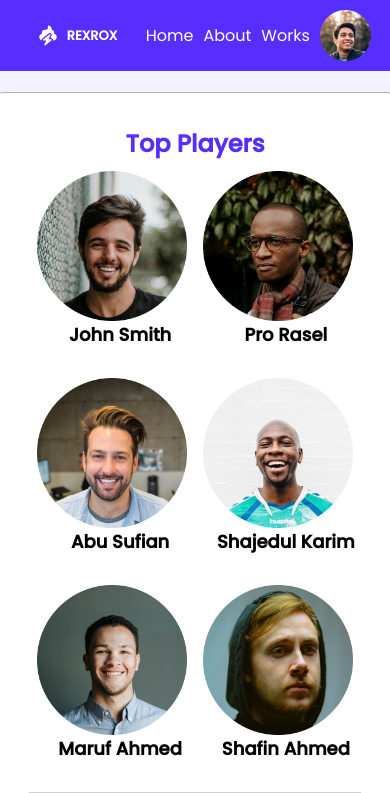
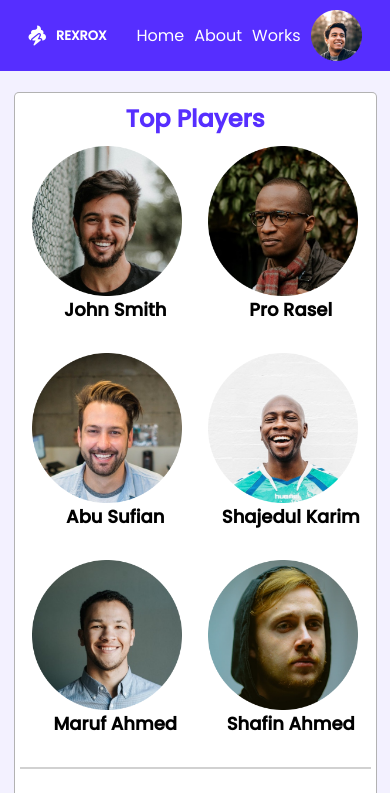
Before and after one commit to shourovr82/leader-board, a plain HTML site: page index.html in a window 390 px wide. Shown: the top 793 px of the page. Drawn offline with Linux system fonts and the light colour scheme.

Commit message:
everything done

```diff
--- a/styles/style.css
+++ b/styles/style.css
@@ -224,17 +224,16 @@ header {
 
 @media only screen and (max-width: 688px) {
 
-    .container,
     .menu-bar {
-        width: 85%;
+        width: 90%;
     }
 
-    header {
-        width: 100%;
+    .container {
+        width: 90%;
+        padding: 5px;
     }
 
     .nav-right {
-
         gap: 10px;
     }
 
```
